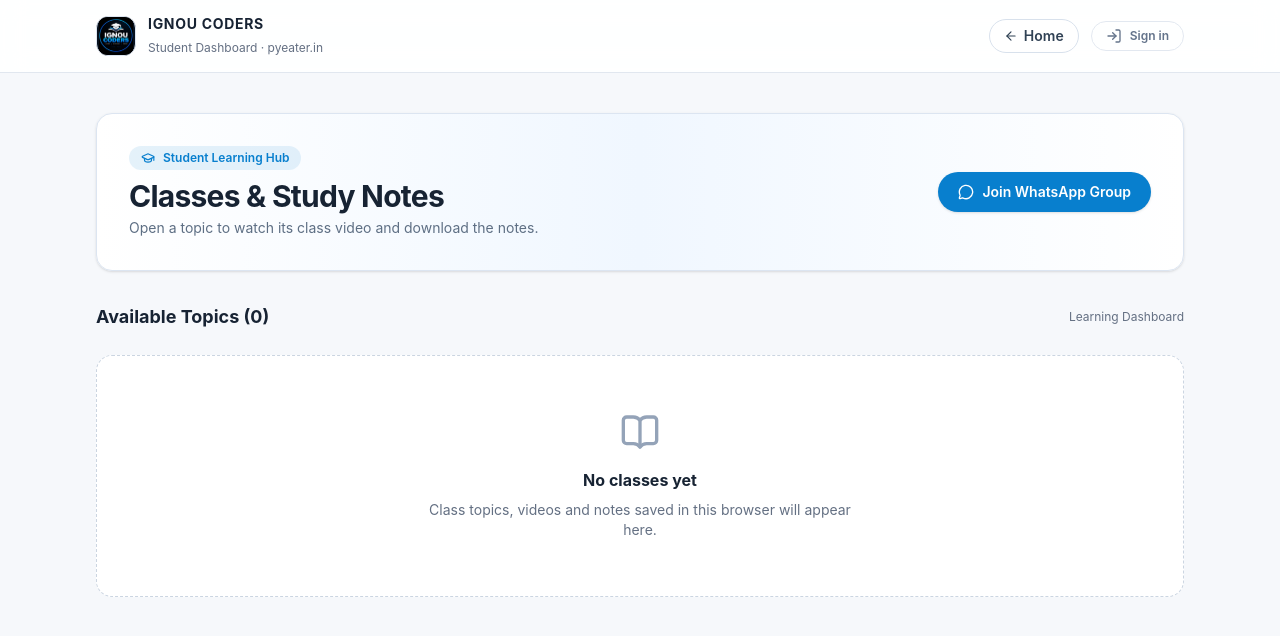
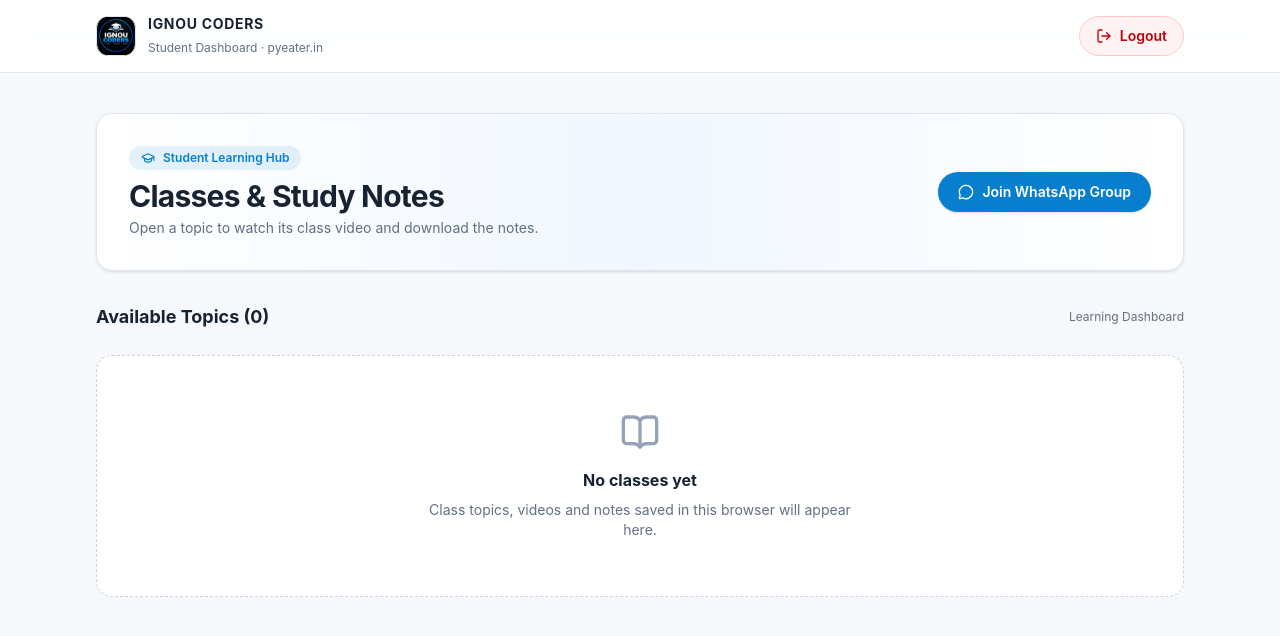
Before and after one commit to iamsouravmourya-jpg/IGNOU-CODERS, a Next.js app: page /dashboard in a window 1280 px wide. Shown: the top 636 px of the page. Built offline with nearby package versions, Linux system fonts and the light colour scheme.

Commit message:
Fix auth button contrast and dashboard logout
Co-authored-by: Copilot <223556219+Copilot@users.noreply.github.com>

```diff
--- a/app/auth/page.tsx
+++ b/app/auth/page.tsx
@@ -49,8 +49,8 @@ function AuthForm() {
 
   return (
     <div
-      className={`site-shell flex min-h-screen flex-col bg-[#f6f8fb] text-[#172333] transition-colors duration-200 ${
-        isDark ? 'theme-dark dark bg-[#0d1421] text-[#edf3fb]' : ''
+      className={`flex min-h-screen flex-col bg-[#f6f8fb] text-[#172333] transition-colors duration-200 ${
+        isDark ? 'dark bg-[#0d1421] text-[#edf3fb]' : ''
       }`}
     >
       {/* Top Header */}
@@ -183,7 +183,7 @@ function AuthForm() {
             <button
               type="submit"
               disabled={isSubmitting}
-              className="mt-2 flex min-h-12 w-full items-center justify-center gap-2 rounded-xl bg-[#087fce] px-4 py-3 text-sm font-bold text-white shadow-md transition hover:bg-[#0665aa] active:scale-[0.99] disabled:cursor-wait disabled:opacity-75"
+              className="mt-2 flex min-h-12 w-full cursor-pointer items-center justify-center gap-2 rounded-xl bg-[#087fce] px-4 py-3 text-sm font-bold !text-white shadow-md transition hover:bg-[#0665aa] active:scale-[0.99] disabled:cursor-wait disabled:opacity-75"
             >
               <span>
                 {isSubmitting
--- a/app/dashboard/page.tsx
+++ b/app/dashboard/page.tsx
@@ -14,7 +14,7 @@ export default function DashboardPage() {
 
   return (
     <StudentDashboard
-      onBackToHome={() => router.push('/')}
+      onLogout={() => router.push('/')}
       isDark={isDark}
       toggleTheme={() => {
         setIsDark((curr) => {
--- a/app/globals.css
+++ b/app/globals.css
@@ -76,14 +76,14 @@
   background-color: var(--surface-bg) !important;
 }
 
-.site-shell header nav a:first-child,
-.site-shell header nav a:nth-child(2),
+.site-shell header nav > a:first-child,
+.site-shell header nav > a:nth-child(2),
 .site-shell footer nav a {
   color: var(--muted-ink);
 }
 
-.site-shell header nav a:first-child:hover,
-.site-shell header nav a:nth-child(2):hover,
+.site-shell header nav > a:first-child:hover,
+.site-shell header nav > a:nth-child(2):hover,
 .site-shell footer nav a:hover {
   color: var(--accent-color);
 }
--- a/components/student-dashboard.tsx
+++ b/components/student-dashboard.tsx
@@ -1,28 +1,27 @@
 'use client'
 
 import {
-  ArrowLeft,
   BookOpen,
   GraduationCap,
-  LogIn,
+  LogOut,
   MessageCircle,
   Play,
   Video,
 } from 'lucide-react'
 import Link from 'next/link'
 import { useEffect, useState } from 'react'
-import { CLASS_STORAGE_KEY, readClasses, type ClassItem } from '@/lib/classes'
+import { readClasses, type ClassItem } from '@/lib/classes'
 
 const WHATSAPP_LINK = 'https://chat.whatsapp.com/JsS2aKiVHXhKCzJ1B5a7rB'
 
 interface StudentDashboardProps {
-  onBackToHome: () => void
+  onLogout: () => void
   isDark?: boolean
   toggleTheme?: () => void
 }
 
 export function StudentDashboard({
-  onBackToHome,
+  onLogout,
   isDark = false,
 }: StudentDashboardProps) {
   const [classes, setClasses] = useState<ClassItem[]>([])
@@ -51,7 +50,7 @@ export function StudentDashboard({
     >
       <header className="border-b border-[#e1e7ef] bg-white/90 backdrop-blur-md dark:border-[#2a3b50] dark:bg-[#131e2d]/90">
         <div className="mx-auto flex max-w-6xl items-center justify-between px-5 py-3.5 sm:px-8">
-          <Link href="/" className="flex items-center gap-3 transition">
+          <div className="flex items-center gap-3">
             <span className="flex size-10 shrink-0 items-center justify-center overflow-hidden rounded-xl border border-[#dce5f1] bg-[#07111d] dark:border-[#2a3b50]">
               <img src="/logo.jpg" alt="IGNOU Coders logo" className="size-full object-contain" />
             </span>
@@ -63,24 +62,16 @@ export function StudentDashboard({
                 Student Dashboard · pyeater.in
               </span>
             </div>
-          </Link>
+          </div>
           <div className="flex items-center gap-3">
             <button
               type="button"
-              onClick={onBackToHome}
-              className="inline-flex items-center gap-1.5 rounded-full border border-[#d8e1ec] bg-white px-3.5 py-1.5 text-xs font-semibold text-[#314255] transition hover:border-[#8fb5e5] hover:text-[#087fce] dark:border-[#34445a] dark:bg-[#192638] dark:text-[#cbd5e1] dark:hover:text-[#61c5ff] sm:text-sm"
+              onClick={onLogout}
+              className="inline-flex min-h-10 items-center justify-center gap-2 rounded-full border border-red-200 bg-red-50 px-4 py-2 text-xs font-semibold text-red-700 transition hover:bg-red-100 dark:border-red-900/50 dark:bg-red-950/40 dark:text-red-300 dark:hover:bg-red-950/70 sm:text-sm"
             >
-              <ArrowLeft className="size-3.5" />
-              <span>Home</span>
+              <LogOut className="size-4" />
+              <span>Logout</span>
             </button>
-            <Link
-              href="/auth?mode=signin"
-              title="Sign in"
-              className="inline-flex items-center gap-2 rounded-full border border-[#e2e8f0] px-3.5 py-1.5 text-xs font-semibold text-[#64748b] transition hover:border-[#8fb5e5] hover:text-[#087fce] dark:border-[#34445a] dark:text-[#94a3b8] dark:hover:text-[#61c5ff]"
-            >
-              <LogIn className="size-4" />
-              Sign in
-            </Link>
           </div>
         </div>
       </header>
```
